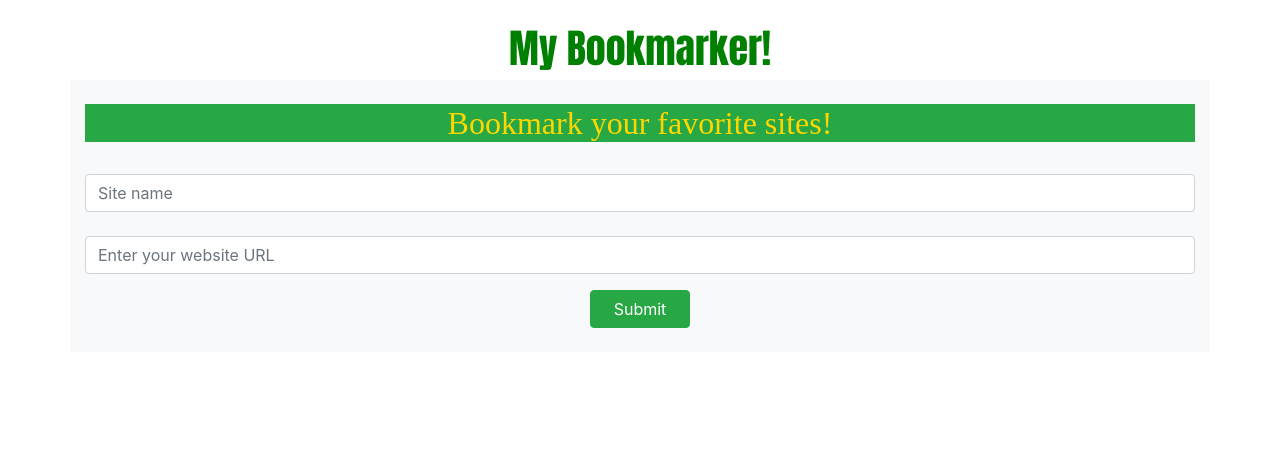
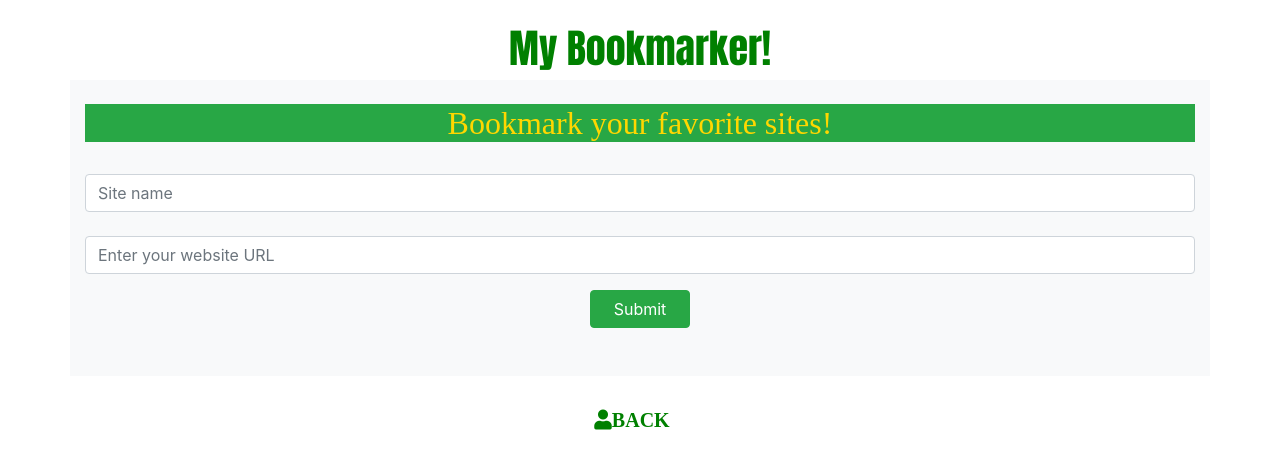
Before and after one commit to Phatkode/BookMarker-1, a plain HTML site: page Bookmark App.html in a window 1280 px wide. Drawn offline with nearby package versions, Linux system fonts and the light colour scheme.

Commit message:
Bookmark pt2

```diff
--- a/Bookmark App.html
+++ b/Bookmark App.html
@@ -76,10 +76,14 @@
 									id="filter"
 									placeholder="search for Bookmark">
 									</div></form>
+									<br><br>
+						</div>
 						</div>
 						<br>
 
 
+					<a href="file:///C:/Users/student/Desktop/Assignment/My%20Website%20Maker/Website/Website%20New.html" class="navbar-brand">
+		<i style="color:green" class="fas fa-user">BACK</i></nav>
 
 
 
```
